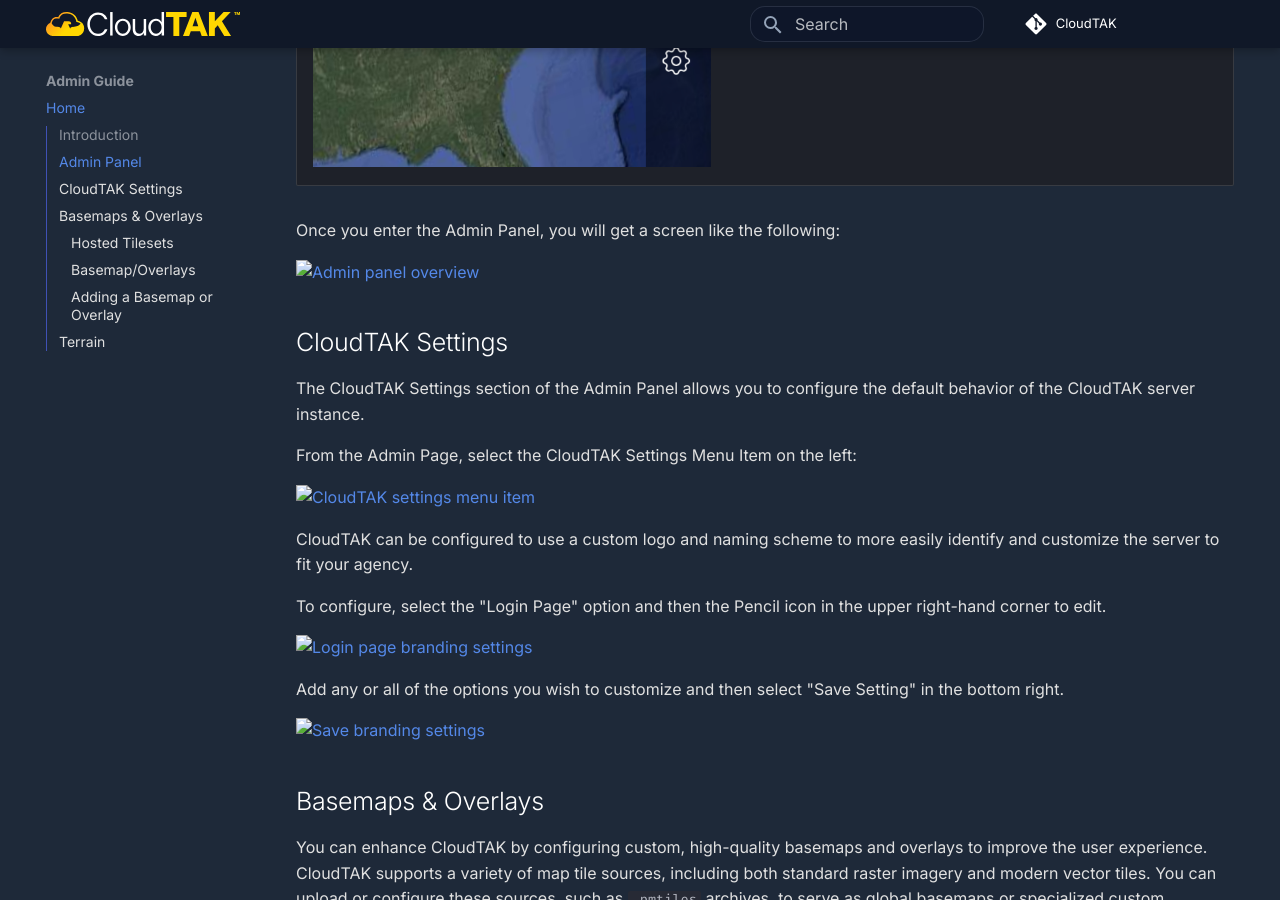
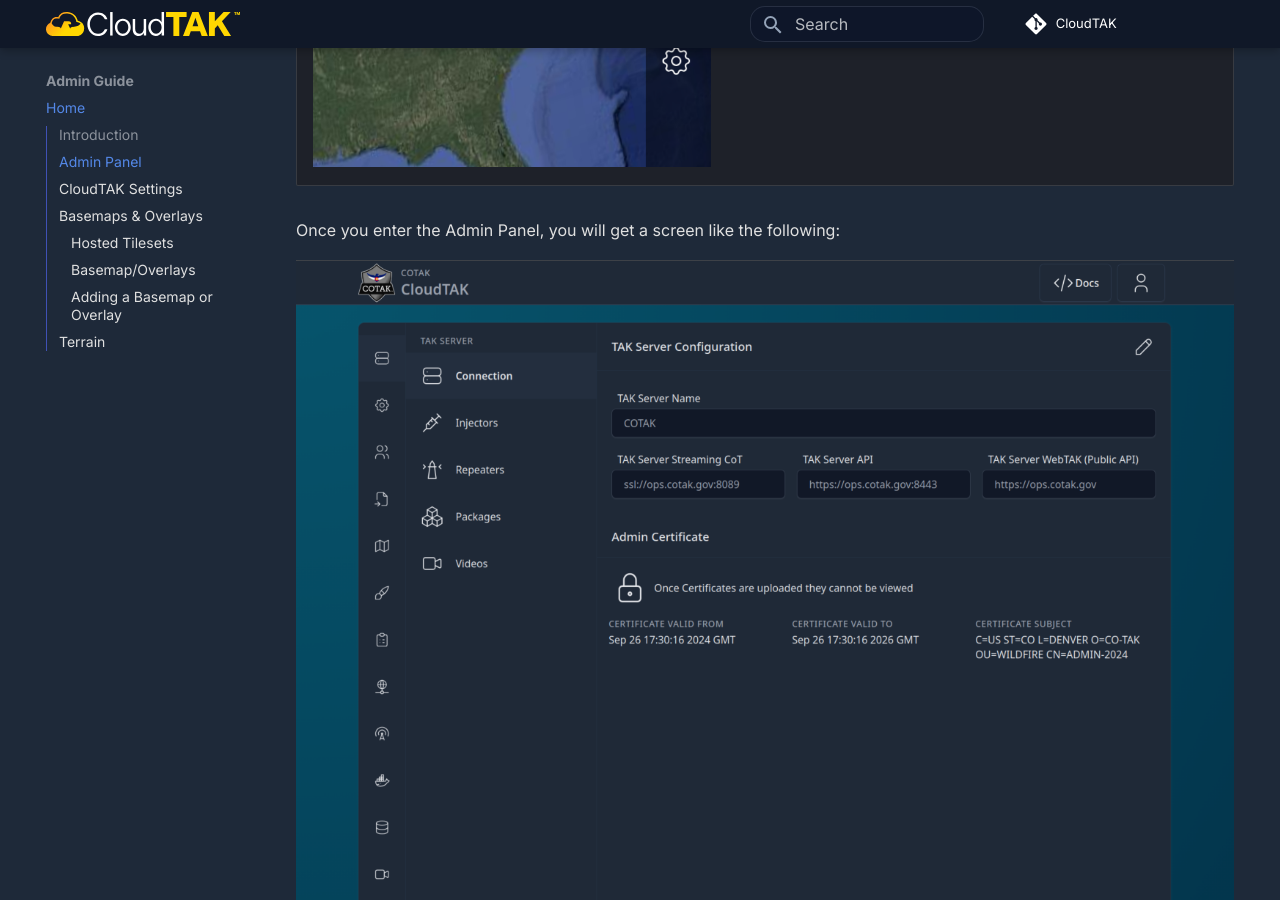
Before and after one commit to dfpc-coe/CloudTAK-Docs, an MkDocs documentation site: the page built from docs/admin.md, in a window 1280 px wide and 900 px high, scrolled down 682 px. Built offline with MkDocs 1.6.1 and Material for MkDocs 9.7.7, drawn with Linux system fonts in a browser that asks for light colours; comment, search, counter and statistics services are not loaded.

Commit message:
Update URLs

```diff
--- a/docs/admin.md
+++ b/docs/admin.md
@@ -11,11 +11,11 @@
 
 | Large Device Side Menu                                          | From within the Main Menu                                 |
 | --------------------------------------------------------------- | --------------------------------------------------------- |
-| ![Large device side menu](assets/2025-12-31-17-14-53-image.png) | ![Main menu access](assets/2025-12-31-17-15-22-image.png) |
+| ![Large device side menu](../assets/2025-12-31-17-14-53-image.png) | ![Main menu access](../assets/2025-12-31-17-15-22-image.png) |
 
 Once you enter the Admin Panel, you will get a screen like the following:
 
-<img src="assets/2025-12-31-17-16-08-image.png" title="" alt="Admin panel overview" data-align="center">
+<img src="../assets/2025-12-31-17-16-08-image.png" title="" alt="Admin panel overview" data-align="center">
 
 ## CloudTAK Settings
 
@@ -23,17 +23,17 @@
 
 From the Admin Page, select the CloudTAK Settings Menu Item on the left:
 
-<img src="assets/2025-12-31-17-17-34-image.png" title="" alt="CloudTAK settings menu item" data-align="center">
+<img src="../assets/2025-12-31-17-17-34-image.png" title="" alt="CloudTAK settings menu item" data-align="center">
 
 CloudTAK can be configured to use a custom logo and naming scheme to more easily identify and customize the server to fit your agency.
 
 To configure, select the "Login Page" option and then the Pencil icon in the upper right-hand corner to edit.
 
-<img src="assets/2025-12-31-17-21-47-image.png" title="" alt="Login page branding settings" data-align="center">
+<img src="../assets/2025-12-31-17-21-47-image.png" title="" alt="Login page branding settings" data-align="center">
 
 Add any or all of the options you wish to customize and then select "Save Setting" in the bottom right.
 
-<img src="assets/2025-12-31-17-22-36-image.png" title="" alt="Save branding settings" data-align="center">
+<img src="../assets/2025-12-31-17-22-36-image.png" title="" alt="Save branding settings" data-align="center">
 
 ## Basemaps & Overlays
 
@@ -51,15 +51,15 @@
 
 CloudTAK supports serving tiles diretly from a PMTiles Archive. To upload a PMTiles archive, from the Admin Page, navigate to the Hosted Tilesets Menu.
 
-<img src="./assets/2026-03-19-20-38-45-image.png" title="" alt="" data-align="center">
+<img src="../assets/2026-03-19-20-38-45-image.png" title="" alt="" data-align="center">
 
 On the Hosted Tilesets page you can see a list of tilesets that are hosted on the server (If any).
 
-<img title="" src="./assets/2026-03-19-20-39-49-image.png" alt="" style="display: block; margin: 0 auto;" data-align="center">
+<img title="" src="../assets/2026-03-19-20-39-49-image.png" alt="" style="display: block; margin: 0 auto;" data-align="center">
 
 To upload a new TileSet to the server, Click on the upload button in the upper-right-hand corner.
 
-<img title="" src="./assets/2026-03-19-20-40-39-image.png" alt="" style="display: block; margin: 0 auto;" data-align="center">
+<img title="" src="../assets/2026-03-19-20-40-39-image.png" alt="" style="display: block; margin: 0 auto;" data-align="center">
 
 Find the file and then start the upload.
 
@@ -73,25 +73,25 @@
 
 From the Server Admin page naviate to the Basemap & Overlay Menu
 
-<img title="" src="./assets/2026-03-19-20-48-48-image.png" alt="" style="display: block; margin: 0 auto;" data-align="center">
+<img title="" src="../assets/2026-03-19-20-48-48-image.png" alt="" style="display: block; margin: 0 auto;" data-align="center">
 
 The Basemaps menu will show a list of current basemaps loaded into the server. By default only "public" basemaps are shown, public being basemaps that are avilable to all users of the system.
 
-<img src="./assets/2026-03-19-20-49-21-image.png" title="" alt="" data-align="center">
+<img src="../assets/2026-03-19-20-49-21-image.png" title="" alt="" data-align="center">
 
 Seeing a user's personal basemaps is possible when warranted by clicking on the "Filter" icon and choosing "All" or "User" from the dropdown list.
 
-<img title="" src="./assets/2026-03-19-20-50-46-image.png" alt="loading-ag-497" style="display: block; margin: 0 auto;">
+<img title="" src="../assets/2026-03-19-20-50-46-image.png" alt="loading-ag-497" style="display: block; margin: 0 auto;">
 
 ### Adding a Basemap or Overlay
 
 1. Click on the Create Overlay button
 
-<img title="" src="./assets/2026-03-19-20-51-31-image.png" alt="loading-ag-277" style="display: block; margin: 0 auto;" data-align="center">
+<img title="" src="../assets/2026-03-19-20-51-31-image.png" alt="loading-ag-277" style="display: block; margin: 0 auto;" data-align="center">
 
 2. The New Overlay Pane will open that depending on your version will look similiar to the panel below.
 
-<img title="" src="./assets/2026-03-19-20-52-53-image.png" alt="loading-ag-269" style="display: block; margin: 0 auto;" data-align="center">
+<img title="" src="../assets/2026-03-19-20-52-53-image.png" alt="loading-ag-269" style="display: block; margin: 0 auto;" data-align="center">
 
 3. Choose a name for the basemap. Enable Sharing allows the user to share the basemap to other TAK users. Note that while disabling sharing makes it more difficult to share, the user is still able to see the tile URL and could create a personal overlay they could subsequently share. Hidden should typically only be used for snapping layers as this will cause the basemap not to be present in the default Basemap or Overlay menu.
 
@@ -123,7 +123,7 @@
 
 Create a new Basemap and select the "TileJSON Import" object from the protocol options
 
-<img src="assets/2026-05-20-14-18-20-image.png" title="" alt="" data-align="center">
+<img src="../assets/2026-05-20-14-18-20-image.png" title="" alt="" data-align="center">
 
 You can provide your own DEM source if it is in the mapbox or terrarium tile format, or use Mapterhorn, a high quality, free global elevation dataset.
 
@@ -133,19 +133,19 @@
 
 and select, "Fetch TileJSON"
 
-<img src="assets/2026-05-20-14-19-54-image.png" title="" alt="" data-align="center">
+<img src="../assets/2026-05-20-14-19-54-image.png" title="" alt="" data-align="center">
 
 Give the layer a name - IE "Mapterhorn DEM" and click save. To enable the layer as the default CloudTAK Terrain source and show the 3D terrain button on the map, navigate to the CloudTAK Settings option on the Admin Panel, then Map Settings
 
-<img src="assets/2026-05-20-14-21-12-image.png" title="" alt="" data-align="center">
+<img src="../assets/2026-05-20-14-21-12-image.png" title="" alt="" data-align="center">
 
 Click the Edit Pencil in the upper right-hand corner and select the DEM source that you created in the previous step.
 
-<img src="assets/2026-05-20-14-21-49-image.png" title="" alt="" data-align="center">
+<img src="../assets/2026-05-20-14-21-49-image.png" title="" alt="" data-align="center">
 
 Finally click the save button in the upper right hand corner to save the new default terrain layer. Log out and then log back in and the map view will show the 3d terrain option (The Mountain Icon)
 
-<img src="assets/2026-05-20-14-24-05-image.png" title="" alt="" data-align="center">
+<img src="../assets/2026-05-20-14-24-05-image.png" title="" alt="" data-align="center">
 
 
 
@@ -153,18 +153,18 @@
 
 The CloudTAK Users section of the Admin Panel allows you to view and configure data about active users of CloudTAK
 
-<img src="assets/2026-05-20-14-03-46-image.png" title="" alt="" data-align="center">
+<img src="../assets/2026-05-20-14-03-46-image.png" title="" alt="" data-align="center">
 
 From the Admin Panel, select the user's Menu Entry on the left.
 
-![](assets/2026-05-20-14-04-51-image.png)
+![](../assets/2026-05-20-14-04-51-image.png)
 
 A list of users that have accessed the CloudTAK platform will appear, sorted by most recent. A green status icon indicates that they are actively connected to the CloudTAK Service.
 
 Clicking on a user will open the user profile view
 
-<img src="assets/2026-05-20-14-06-11-image.png" title="" alt="" data-align="center">
+<img src="../assets/2026-05-20-14-06-11-image.png" title="" alt="" data-align="center">
 
 From here, admins can see default settings that the user has selected as well as editing their access level. To edit the user's access level, select the gear icon in the upper right-hand corner. An edit page will open that will allow you to indicate that a user is a System Administrator or a General User
 
-![](assets/2026-05-20-14-06-51-image.png)
+![](../assets/2026-05-20-14-06-51-image.png)
```
